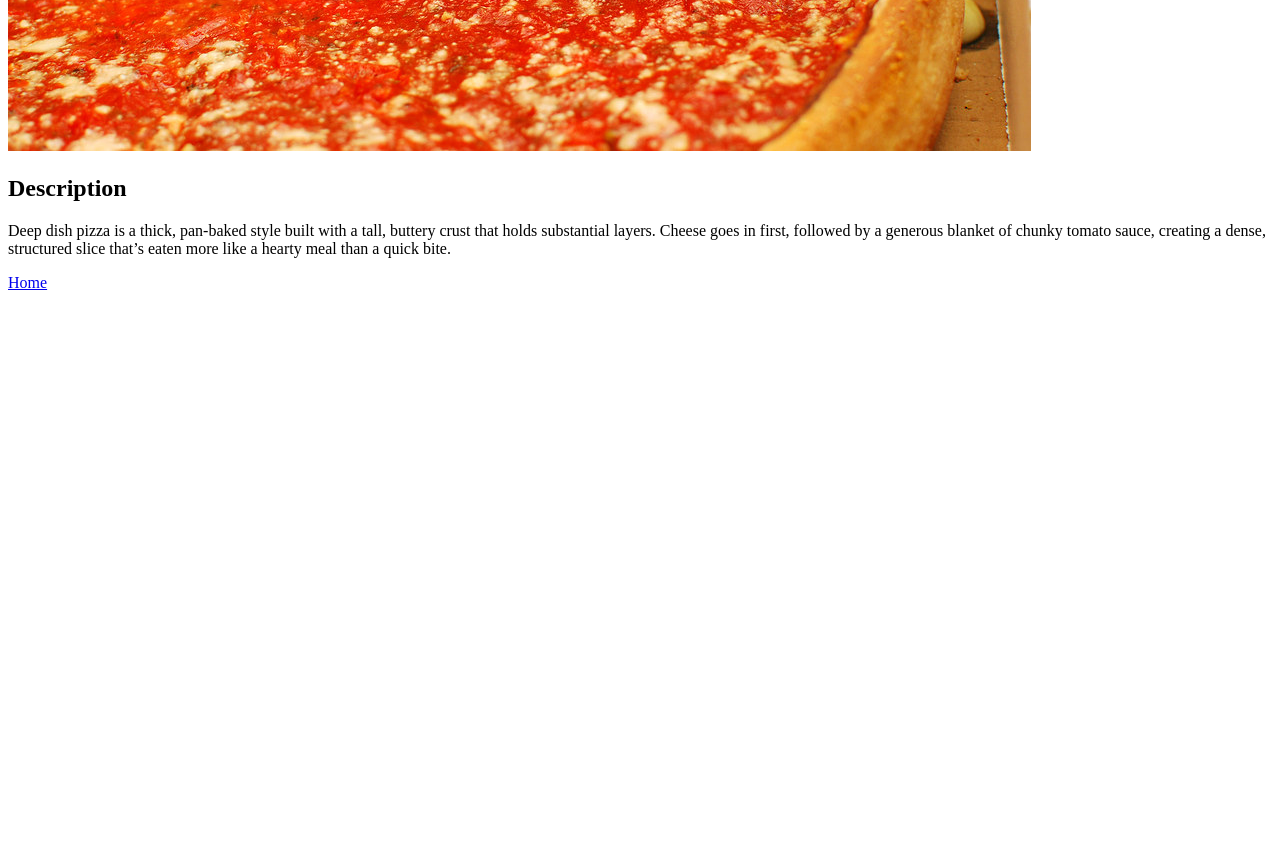
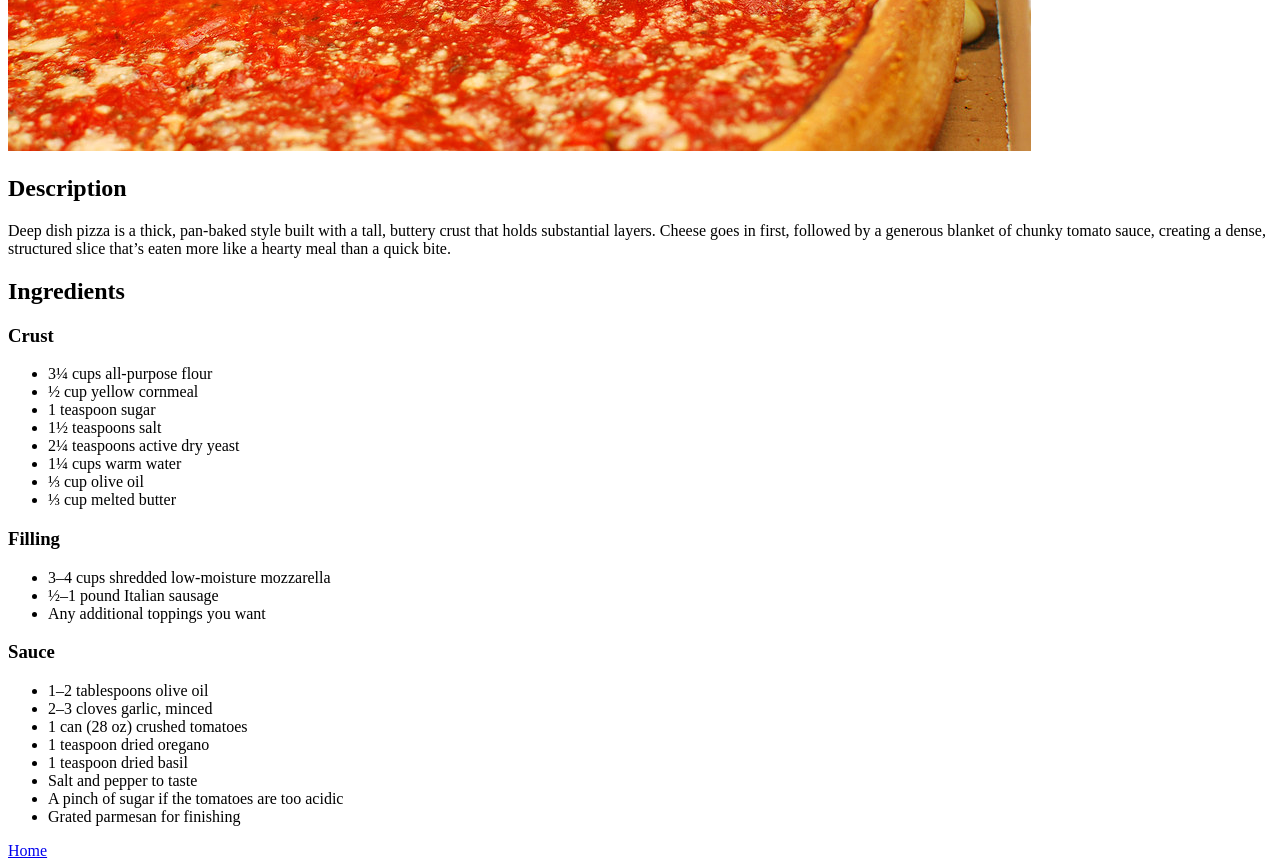
Before and after one commit to mcgee-b/odin-recipes, a plain HTML site: page recipes/deep-dish-pizza.html in a window 1280 px wide. Shown: the part 614-1482 px from the top of the page. Before the commit the page ends 914 px from the top, so only its background shows below. Drawn offline with Linux system fonts and the light colour scheme.

Commit message:
Add ingredients to deep-dish-pizza.html

```diff
--- a/recipes/deep-dish-pizza.html
+++ b/recipes/deep-dish-pizza.html
@@ -14,6 +14,39 @@
            Cheese goes in first, followed by a generous blanket of chunky tomato sauce, creating a dense, structured
            slice that’s eaten more like a hearty meal than a quick bite.</p>
 
+        <h2>Ingredients</h2>
+
+        <h3>Crust</h3>
+        <ul>
+            <li>3¼ cups all-purpose flour</li>
+            <li>½ cup yellow cornmeal</li>
+            <li>1 teaspoon sugar</li>
+            <li>1½ teaspoons salt</li>
+            <li>2¼ teaspoons active dry yeast</li>
+            <li>1¼ cups warm water</li>
+            <li>⅓ cup olive oil</li>
+            <li>⅓ cup melted butter</li>
+        </ul>
+
+        <h3>Filling</h3>
+        <ul>
+            <li>3–4 cups shredded low-moisture mozzarella</li>
+            <li>½–1 pound Italian sausage</li>
+            <li>Any additional toppings you want</li>
+        </ul>
+
+        <h3>Sauce</h3>
+        <ul>
+            <li>1–2 tablespoons olive oil</li>
+            <li>2–3 cloves garlic, minced</li>
+            <li>1 can (28 oz) crushed tomatoes</li>
+            <li>1 teaspoon dried oregano</li>
+            <li>1 teaspoon dried basil</li>
+            <li>Salt and pepper to taste</li>
+            <li>A pinch of sugar if the tomatoes are too acidic</li>
+            <li>Grated parmesan for finishing</li>
+        </ul>
+
         <a href="../index.html">Home</a>
     </body>
 </html>
```
